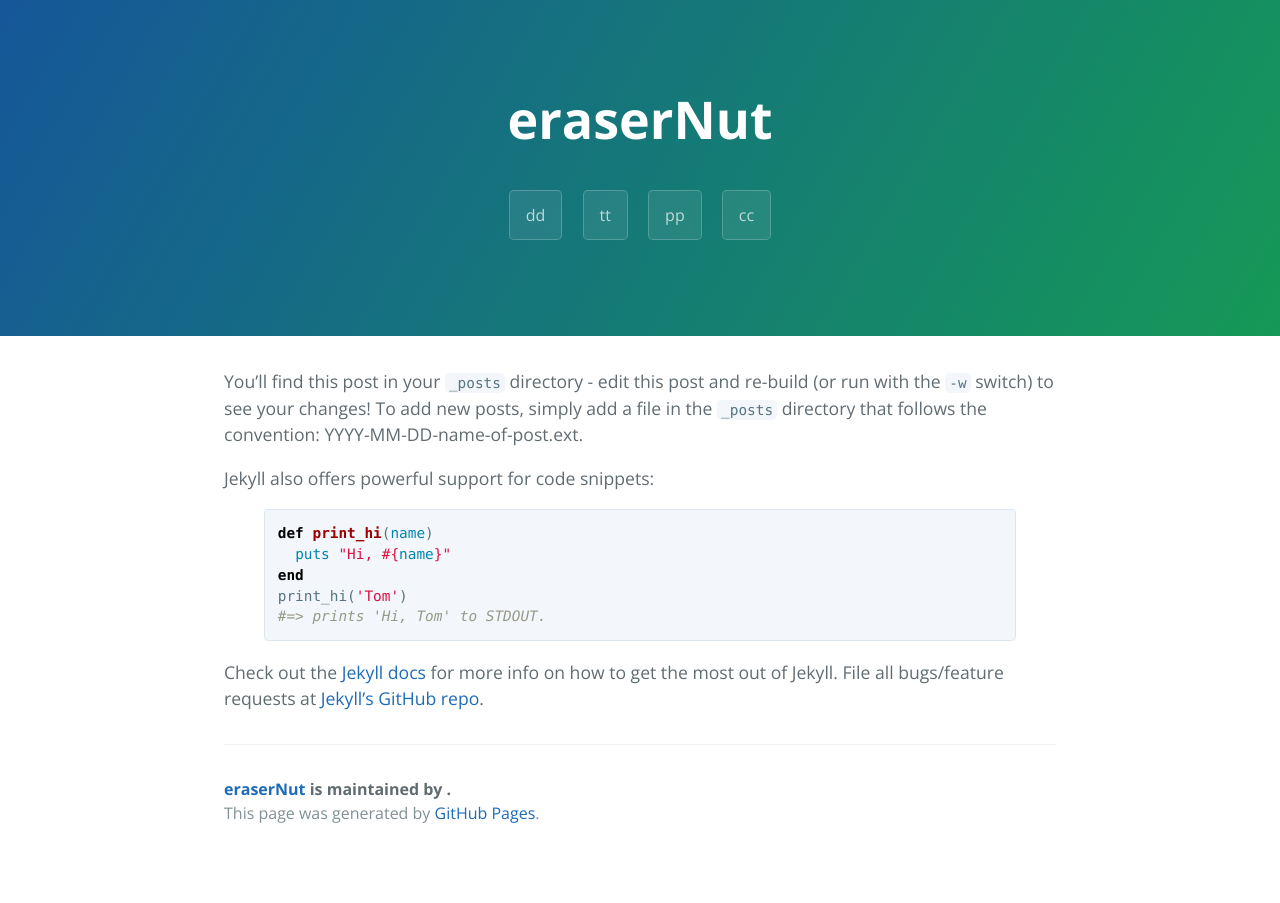
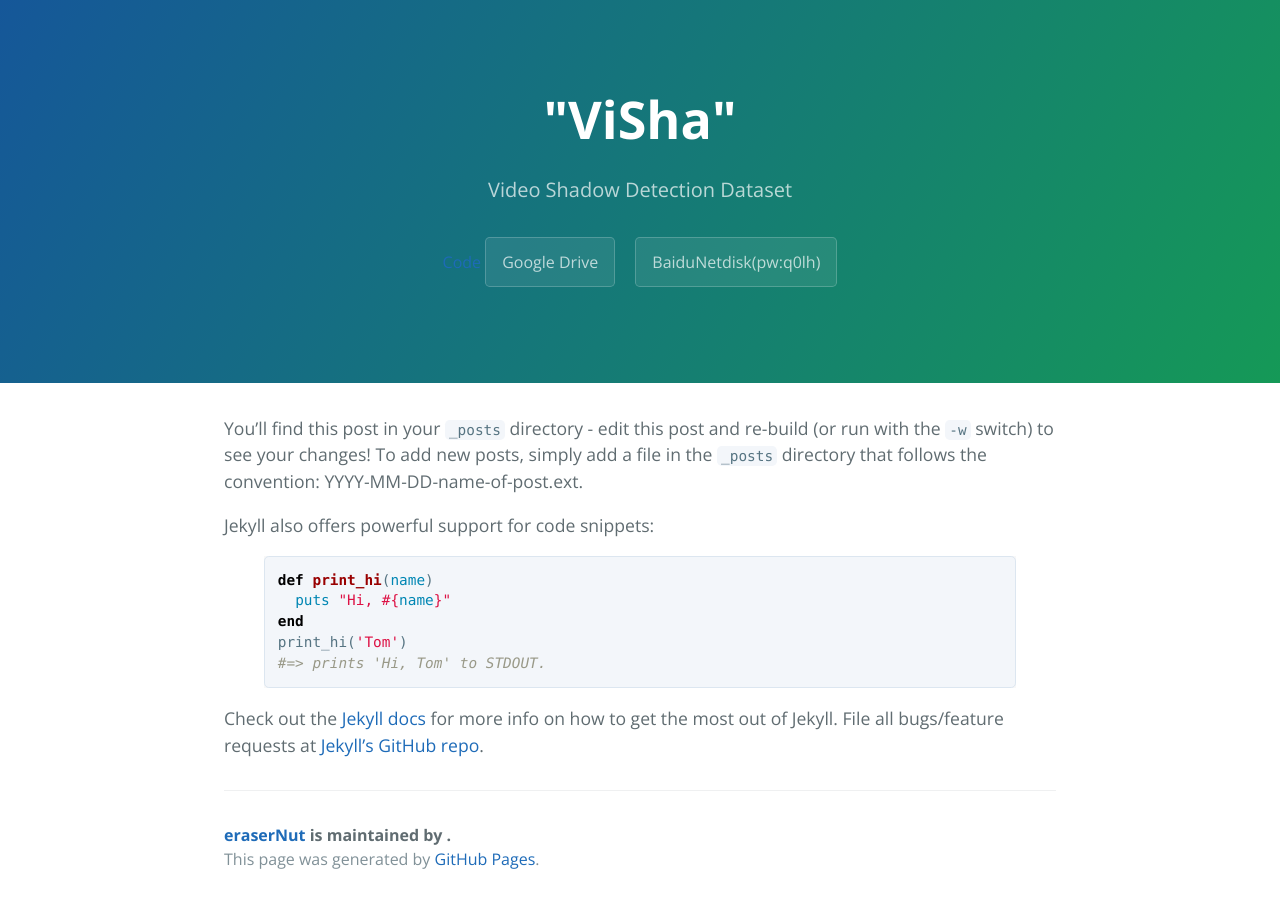
Before and after one commit to eraserNut/eraserNut.github.io, a Jekyll site: the page built from _posts/2016-02-12-sample-content.markdown, in a window 1280 px wide. Built offline with Jekyll 4.4.1, drawn with Linux system fonts in a browser that asks for light colours.

Commit message:
Update page-header.html

```diff
--- a/_includes/page-header.html
+++ b/_includes/page-header.html
@@ -1,9 +1,7 @@
 <section class="page-header">
-  <h1 class="project-name">{{ site.title }}</h1>
-  <h2 class="project-tagline">{{ site.tagline }}</h2>
-  <a href="https://www.baidu.com/" class="btn">dd</a>
-  <a href="https://www.baidu.com/" class="btn">tt</a>
-  <a href="https://www.baidu.com/" class="btn">pp</a>
-  <a href="https://www.baidu.com/" class="btn">cc</a>
-
+  <h1 class="project-name"> "ViSha" </h1>
+  <h2 class="project-tagline">{{ "Video Shadow Detection Dataset" }}</h2>
+  <a href="https://www.baidu.com/" class="">Code</a>
+  <a href="https://www.baidu.com/" class="btn">Google Drive</a>
+  <a href="https://pan.baidu.com/s/1DYjXERQuIlbtNPe4wFcJXA)" class="btn">BaiduNetdisk(pw:q0lh)</a>
 </section>
```
